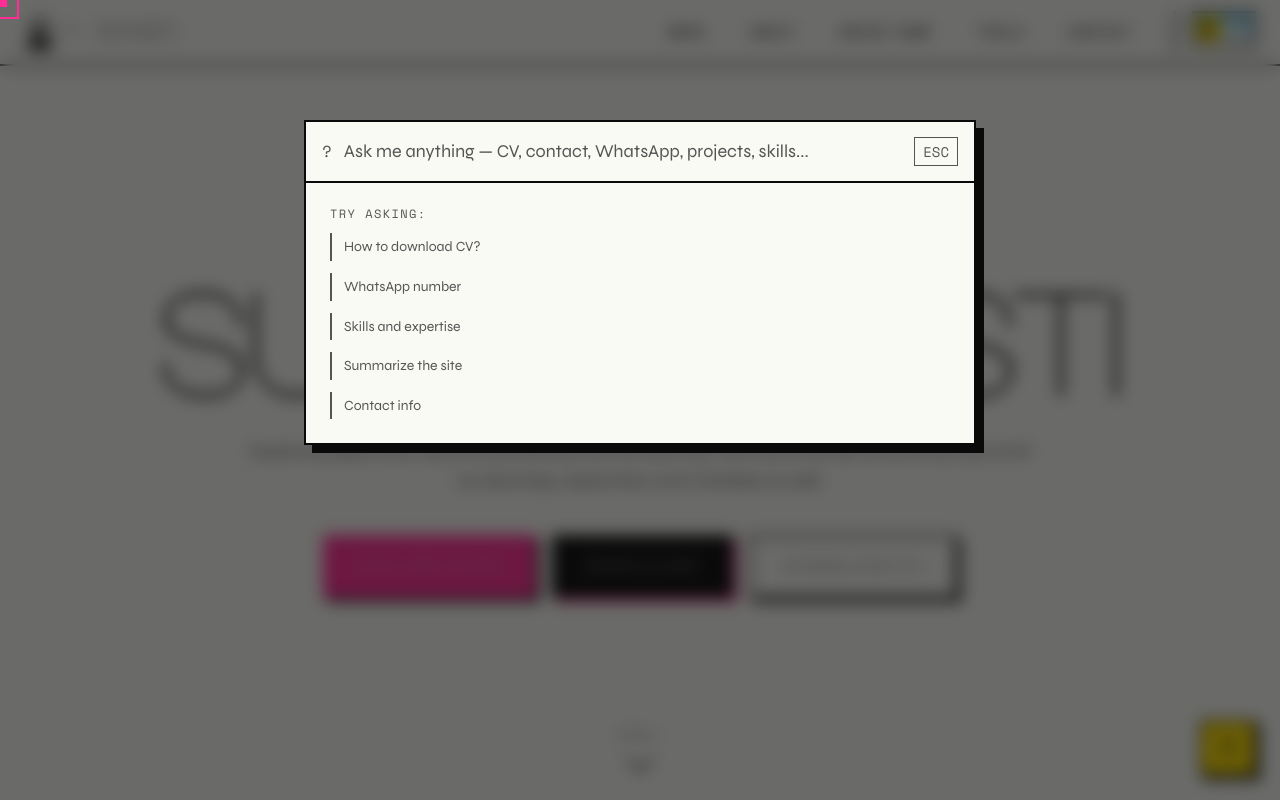
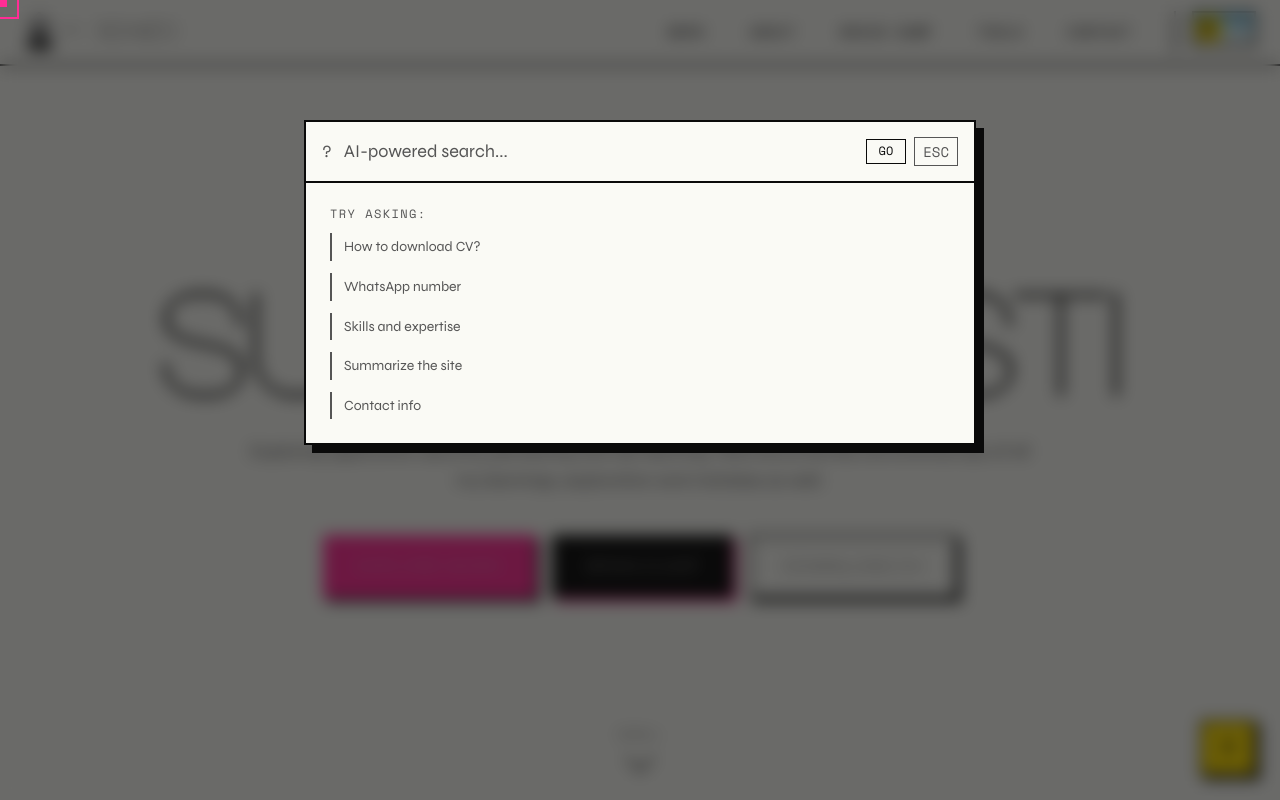
Before and after one commit to Suhesh-Kasti/suhesh, a Next.js app: page / in a window 1280 px wide. Both pictures are taken after a click on the button "Open search". Shown: the top 800 px of the page. Built offline with nearby package versions, Linux system fonts and the light colour scheme.

Commit message:
Fixed search bug

```diff
--- a/src/app/api/search/route.ts
+++ b/src/app/api/search/route.ts
@@ -5,7 +5,14 @@ export async function POST(request: Request) {
     const { query } = await request.json() as { query: string };
     if (!query?.trim()) return Response.json({ error: "Query is required" }, { status: 400 });
 
-    const siteContext = "Site: SCHIZO - Suhesh Kasti's portfolio. Role: AppSec & Offensive Security. Contact: GitHub/Twitter @suheshkasti, LinkedIn suheshkasti, Email hello@suheshkasti.dev. Projects: Local AI Security Agent, ShellCraft, NetGhost, VulnForge, ByteMaps, RemarkEnks. CV: /cv.pdf. Brain Dump: /braindump. Map: /map. Tools: /tools. Answer concisely.";
+    const siteContext = `You are SCHIZO, the chaotic but lovable AI assistant for Suhesh Kasti's portfolio site. Your tone: casual, fun, slightly unhinged but always helpful. Like a friend who's had too much caffeine. Use lowercase most of the time, throw in occasional caps for EMPHASIS. Keep answers short and punchy — no corporate speak, no disclaimers, no "as an AI language model" nonsense. You're a schizo, act like one.
+
+Site info: Suhesh Kasti — Application Security Engineer & Offensive Security researcher.
+Contact: GitHub Suhesh-Kasti Twitter @suheshkasti, LinkedIn @suheshkasti, Email kastisuhesh1@gmail.com.
+What he is upto currently: Portswigger Lab, Hack The Box labs preparing for Certified Penetration Tester Specialist(CPTS) and EC Council's CPENT Certification preparation. At the same time learning offensive security trying to build AI models and automation stuff he's all over the place right now.
+His Skills/Knowledge: Cybersecurity(Obviously), Devops technologies, Web Applications, Linux (Yes ricing the desktop counts as well) and more fun stuff
+CV: /Suhesh-Cybersecurity-CV.pdf. Brain Dump: /braindump. Map: /map. Tools: /tools.
+Be concise. Be fun. Be schizo.`;
 
     const { env } = getCloudflareContext();
     const ai = (env as Record<string, any>).AI;
--- a/src/components/AboutSection.tsx
+++ b/src/components/AboutSection.tsx
@@ -211,11 +211,11 @@ export default function About() {
             </div>
 
             {/* Stats */}
-            <div className="about-animate grid grid-cols-3 gap-3">
-              {[{ value: "2+", label: "Years in Security" }, { value: "3+", label: "Cyber Certifications" }, { value: "∞", label: "Curiosity" }].map((stat) => (
-                <motion.div key={stat.label} className="border-2 border-fg p-3 text-center panel-comic" whileHover={{ y: -4 }} transition={MOTION.snappy}>
-                  <div className="font-display text-2xl font-extrabold text-fg" style={{ fontFamily: TYPOGRAPHY.fontDisplay }}>{stat.value}</div>
-                  <div className="font-mono text-2xs uppercase text-fg-muted mt-1 tracking-label" style={{ fontFamily: TYPOGRAPHY.fontMono, letterSpacing: TYPOGRAPHY.tracking.label }}>{stat.label}</div>
+            <div className="about-animate grid grid-cols-3 gap-2 sm:gap-3">
+              {[{ value: "2+", label: "Years in Security" }, { value: "3+", label: "Cyber Certs" }, { value: "∞", label: "Curiosity" }].map((stat) => (
+                <motion.div key={stat.label} className="border-2 border-fg p-2 sm:p-3 text-center panel-comic" whileHover={{ y: -4 }} transition={MOTION.snappy}>
+                  <div className="font-display text-xl sm:text-2xl font-extrabold text-fg" style={{ fontFamily: TYPOGRAPHY.fontDisplay }}>{stat.value}</div>
+                  <div className="font-mono text-2xs uppercase text-fg-muted mt-1 tracking-label leading-tight" style={{ fontFamily: TYPOGRAPHY.fontMono, letterSpacing: TYPOGRAPHY.tracking.label }}>{stat.label}</div>
                 </motion.div>
               ))}
             </div>
--- a/src/components/SearchButton.tsx
+++ b/src/components/SearchButton.tsx
@@ -3,6 +3,38 @@
 import { useState, useCallback, useEffect } from "react";
 import { motion, AnimatePresence } from "framer-motion";
 import { SEARCH, TYPOGRAPHY, MOTION, COLORS, SITE, SOCIAL, WORK } from "@/lib/design-tokens";
+
+const PLACEHOLDERS = [
+  "AI-powered search...",
+  "Talk to me like a friend",
+  "You're talking directly to schizo ... a SCHIZO",
+  "Ask me anything, I'm chill..I think",
+  "Type your question, press enter",
+  "I'm listening... kinda",
+  "You're still just looking at me??",
+  "still looking....",
+  "Still Looking.........",
+  "STILL LOOKING?????????????",
+  "Did Someone tell you you're looking gorgeous today??",
+  "Don't worry I wont either",
+  "You still here???",
+  "Okay let's medidate together",
+  "BREATHE IN.....",
+  "BREATHE OUT........",
+  "BREATHE IN.....",
+  "BREATHE OUT........",
+  "BREATHE IN.....",
+  "BREATHE OUT........",
+  "BREATHE IN.....",
+  "BREATHE OUT........",
+  "BREATHE IN.....",
+  "BREATHE OUT........",
+  "BREATHE IN.....",
+  "BREATHE OUT........",
+  "Maybe...you are in love with me",
+  "Can't blame you, I am that adorable ;-)",
+  "But sadly for you, I'm just an ..",
+];
 
 interface SearchResult {
   type: "answer" | "link" | "error";
@@ -94,6 +126,15 @@ export default function SearchButton() {
   const [query, setQuery] = useState("");
   const [loading, setLoading] = useState(false);
   const [results, setResults] = useState<SearchResult[]>([]);
+  const [placeholderIdx, setPlaceholderIdx] = useState(0);
+
+  useEffect(() => {
+    if (!isOpen) return;
+    const interval = setInterval(() => {
+      setPlaceholderIdx((prev) => (prev + 1) % PLACEHOLDERS.length);
+    }, 3000);
+    return () => clearInterval(interval);
+  }, [isOpen]);
 
   const handleSearch = useCallback(async (q: string) => {
     if (!q.trim()) {
@@ -139,11 +180,11 @@ export default function SearchButton() {
 
   useEffect(() => {
     if (!isOpen) return;
-    const timer = setTimeout(() => {
-      handleSearch(query);
-    }, 300);
-    return () => clearTimeout(timer);
-  }, [query, isOpen, handleSearch]);
+    if (query.trim().length === 0) {
+      setResults([]);
+      setLoading(false);
+    }
+  }, [query, isOpen]);
 
   return (
     <>
@@ -179,17 +220,47 @@ export default function SearchButton() {
             >
               <div className="w-full max-w-2xl border-2 border-fg bg-surface shadow-brutal-lg">
                 {/* Search input */}
-                <div className="flex items-center border-b-2 border-fg px-4">
+                <div className="flex items-center border-b-2 border-fg px-4 relative">
                   <span className="font-mono text-fg-muted mr-3">?</span>
+                  <div className="flex-1 relative">
                     <input
                       type="text"
                       value={query}
                       onChange={(e) => setQuery(e.target.value)}
-                    placeholder={SEARCH.placeholder}
-                    className="flex-1 bg-transparent text-fg font-sans text-lg py-4 focus:outline-none placeholder:text-fg-muted"
+                      onKeyDown={(e) => {
+                        if (e.key === "Enter") handleSearch(query);
+                      }}
+                      placeholder=""
+                      className="w-full bg-transparent text-fg font-sans text-lg py-4 focus:outline-none placeholder:text-transparent relative z-10"
                       style={{ fontFamily: TYPOGRAPHY.fontSans }}
                       autoFocus
                     />
+                    {/* Cycling placeholder overlay */}
+                    {!query && (
+                      <div className="absolute inset-0 flex items-center pointer-events-none z-0 overflow-hidden">
+                        <AnimatePresence mode="popLayout">
+                          <motion.span
+                            key={placeholderIdx}
+                            initial={{ y: 22, opacity: 0 }}
+                            animate={{ y: 0, opacity: 1 }}
+                            exit={{ y: -22, opacity: 0 }}
+                            transition={{ duration: 0.3, ease: "easeInOut" }}
+                            className="text-lg text-fg-muted"
+                            style={{ fontFamily: TYPOGRAPHY.fontSans }}
+                          >
+                            {PLACEHOLDERS[placeholderIdx]}
+                          </motion.span>
+                        </AnimatePresence>
+                      </div>
+                    )}
+                  </div>
+                  <button
+                    onClick={() => handleSearch(query)}
+                    className="font-mono text-xs text-fg hover:text-brutal-pink ml-2 px-3 py-1 border border-fg hover:border-brutal-pink transition-colors cursor-pointer"
+                    aria-label="Search"
+                  >
+                    GO
+                  </button>
                   <button
                     onClick={() => setIsOpen(false)}
                     className="font-mono text-fg-muted hover:text-brutal-pink ml-2 text-sm px-2 py-1 border border-fg-muted hover:border-brutal-pink transition-colors"
```
Lines whose indentation alone changed are shown as unchanged.
